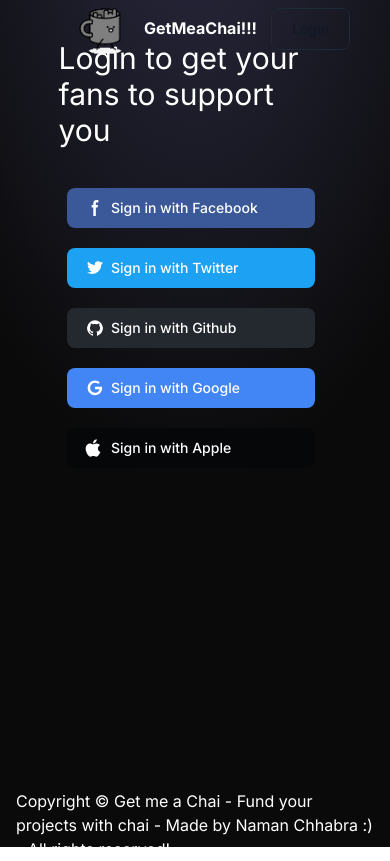
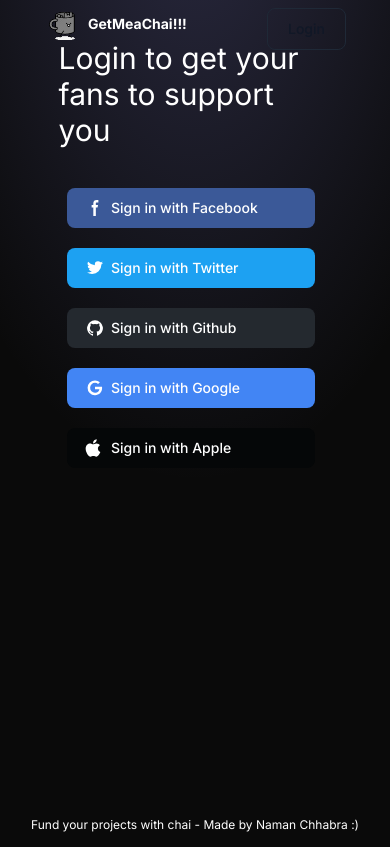
Before and after one commit to naman79820/GetMeaChai, a Next.js app: page /login in a window 390 px wide. Built offline with nearby package versions, Linux system fonts and the light colour scheme; no server answers.

Commit message:
some responsiveness

```diff
--- a/app/[username]/page.js
+++ b/app/[username]/page.js
@@ -25,3 +25,10 @@
 }
 
 export default Username
+
+export async function generateMetadata({ params}){
+return {
+  title: `Support - ${params.username} - Get Me A Chai`
+}
+
+}
--- a/app/about/page.js
+++ b/app/about/page.js
@@ -30,3 +30,7 @@
 };
 
 export default About;
+export const metadata = {
+  title: "About Us - Get Me A Chai"
+
+}
--- a/app/dashboard/page.js
+++ b/app/dashboard/page.js
@@ -8,3 +8,8 @@
 }
 
 export default DashboardPage
+
+export const metadata = {
+  title: "Dashboard - Get Me A Chai"
+
+}
--- a/app/login/page.js
+++ b/app/login/page.js
@@ -1,4 +1,5 @@
 "use client"
+
 
 import React,{useEffect} from 'react'
 import { useSession, signIn, signOut } from "next-auth/react"
@@ -6,11 +7,14 @@
 
 
 
+
   const Login = () => {
     const { data: session } = useSession();
     const router = useRouter();
 
+
     useEffect(() => {
+      document.title= "Login - Get Me A Chai"
       if (session) {
         router.push('/dashboard');
       }
@@ -58,7 +62,8 @@
     </div>
     </div>
 
+
   )
+
 }
-
 export default Login
--- a/components/Footer.js
+++ b/components/Footer.js
@@ -3,10 +3,15 @@
 const Footer = () => {
   return (
     <footer className="w-full ">
-      <div className="bg-[#0a0a0a] h-11 flex items-center justify-center px-4 text-white">
-       <p>
-        Copyright &copy; Get me a Chai - Fund your projects with chai - Made by Naman Chhabra :) - All rights reserved!
-       </p>
+      <div className="bg-[#0a0a0a] h-11 flex items-center justify-center px-4 text-white max-[850px]:text-sm max-[650px]:text-xs max-[365px]:text-[11px] max-[330px]:text-[10px] max-[330px]:px-1" >
+       <p className="max-[530px]:hidden" >
+        Copyright &copy;
+        </p>
+        <p className="max-[450px]:hidden"> Get me a Chai -
+        </p>
+        <p>
+        Fund your projects with chai - Made by Naman Chhabra :)
+        </p>
       </div>
     </footer>
   );
--- a/components/Navbar.js
+++ b/components/Navbar.js
@@ -1,97 +1,85 @@
 "use client";
 
 import React, { useState } from "react";
-
 import { useSession, signIn, signOut } from "next-auth/react";
-
-
-
 import Link from "next/link";
 
 const Navbar = () => {
   const { data: session } = useSession();
-  const [showDropdown, setshowDropdown] = useState(false)
-  // if(session) {
-  //   return <>
-  //     Signed in as {session.user.email} <br/>
-  //     <button onClick={() => signOut()}>Sign out</button>
-  //   </>
-  // }
+  const [showDropdown, setshowDropdown] = useState(false);
+
   return (
     <nav className="w-full fixed z-10">
-      <div className="  h-12 flex justify-between px-4">
-        <Link
-          href="/"
-          className="logo flex items-center font-bold text-white mt-2 cursor-pointer"
-        >
+      <div className={`h-12 flex justify-between max-[740px]:justify-items-start   px-4 max-[740px]:px-0 max-[740px]:mr-5 max-[600px]:text-sm max-[600px]:pb-2 ${session ? "max-[640px]:flex-col max-[640px]:items-center" : ""}`}>
+        <Link href="/" className="logo flex items-center font-bold text-white mt-2 cursor-pointer">
           <span>
             <img
               src="/chai1.1.gif"
-              className="w-[8rem] relative left-[25px]"
-              alt=""
+              className={`w-[8rem] relative left-[25px] max-[740px]:w-[5rem] max-[740px]:h-[80px] me-2 ${session ? "max-[640px]:hidden" : ""}`}
+              alt="GetMeaChai!!!"
             />
           </span>
           GetMeaChai!!!
         </Link>
-        {/* <ul className='flex items-center  gap-5 text-white '>
-    <li>Home</li>
-    <li>AboutUs</li>
-    <li>Projects</li>
-    <li>Signup</li>
-    <li>Login</li>
-</ul> */}
-        <div className="relative">
-          {session && <>
 
-<button onClick={()=>{setshowDropdown(!showDropdown)}} onBlur={()=>{setTimeout(() => {
-  setshowDropdown(false)
-}, 100);}} id="dropdownDefaultButton" data-dropdown-toggle="dropdown" className="text-gray-900 mt-2 hover:text-white border border-gray-800 hover:bg-gray-900 focus:ring-4 focus:outline-none
-         focus:ring-gray-300 font-medium rounded-lg text-sm px-5 py-2.5 text-center me-6 mb-2 dark:border-gray-600 dark:text-gray-400
-          dark:hover:text-white dark:hover:bg-gray-600 dark:focus:ring-gray-800   inline-flex items-center  " type="button">Welcome {session.user.email} <svg className="w-2.5 h-2.5 ms-3" aria-hidden="true" xmlns="http://www.w3.org/2000/svg" fill="none" viewBox="0 0 10 6">
-<path stroke="currentColor" strokeLinecap="round" strokeLinejoin="round" strokeWidth="2" d="m1 1 4 4 4-4"/>
+        <div className="relative ">
+          {session ? (
+            <>
+              <button
+                onClick={() => setshowDropdown(!showDropdown)}
+                onBlur={() => {
+                  setTimeout(() => {
+                    setshowDropdown(false);
+                  }, 100);
+                }}
+                id="dropdownDefaultButton"
+                className="text-gray-900 max-[500px]:text-[9px] max-[386px]:me-1 max-[386px]:px-1 max-[360px]:ml-2 max-[740px]:py-2 mt-2 hover:text-white border border-gray-800 hover:bg-gray-900 focus:ring-4 focus:outline-none focus:ring-gray-300 font-medium rounded-lg text-sm px-5 py-2.5 text-center me-6 mb-2 dark:border-gray-600 dark:text-gray-400 dark:hover:text-white dark:hover:bg-gray-600 dark:focus:ring-gray-800 inline-flex items-center"
+                type="button"
+              >
+                Welcome {session.user.email}
+                <svg className="w-2.5 h-2.5 ms-3" aria-hidden="true" xmlns="http://www.w3.org/2000/svg" fill="none" viewBox="0 0 10 6">
+                  <path stroke="currentColor" strokeLinecap="round" strokeLinejoin="round" strokeWidth="2" d="m1 1 4 4 4-4" />
                 </svg>
               </button>
 
-
-<div id="dropdown" className={`z-10 ${showDropdown?"":"hidden"} absolute left-[7.7rem]  bg-white divide-y divide-gray-100 rounded-lg shadow w-44 dark:bg-gray-700`}>
+              <div id="dropdown" className={`z-10 ${showDropdown ? "" : "hidden"} absolute left-[7.7rem] bg-white divide-y divide-gray-100 rounded-lg shadow w-44 dark:bg-gray-700`}>
                 <ul className="py-2 text-sm text-gray-700 dark:text-gray-200" aria-labelledby="dropdownDefaultButton">
                   <li>
-        <Link href="/dashboard" className="block px-4 py-2 hover:bg-gray-100 dark:hover:bg-gray-600 dark:hover:text-white">Dashboard</Link>
+                    <Link href="/dashboard" className="block px-4 py-2 hover:bg-gray-100 dark:hover:bg-gray-600 dark:hover:text-white">
+                      Dashboard
+                    </Link>
                   </li>
                   <li>
-        <Link  href={`${session.user.name}`} className="block px-4 py-2 hover:bg-gray-100 dark:hover:bg-gray-600 dark:hover:text-white">Your Page</Link>
+                    <Link href={`${session.user.name}`} className="block px-4 py-2 hover:bg-gray-100 dark:hover:bg-gray-600 dark:hover:text-white">
+                      Your Page
+                    </Link>
                   </li>
-
                   <li>
-        <Link href="#" onClick={()=>{signOut()}} className="block px-4 py-2 hover:bg-gray-100 dark:hover:bg-gray-600 dark:hover:text-white">Sign out</Link>
+                    <Link href="#" onClick={() => signOut()} className="block px-4 py-2 hover:bg-gray-100 dark:hover:bg-gray-600 dark:hover:text-white">
+                      Sign out
+                    </Link>
                   </li>
                 </ul>
               </div>
-</>
-}
 
-          {session && (
               <button
                 type="button"
-              className="text- gray-900 mt-2 hover:text-white border border-gray-800 hover:bg-gray-900 focus:ring-4 focus:outline-none
-         focus:ring-gray-300 font-medium rounded-lg text-sm px-5 py-2.5 text-center me-6 mb-2 dark:border-gray-600 dark:text-gray-400
-          dark:hover:text-white dark:hover:bg-gray-600 dark:focus:ring-gray-800 "onClick={()=>{signOut()}}
+                className="text-gray-900 mt-2 hover:text-white border max-[740px]:me-2 max-[740px]:px-3 max-[740px]:py-2.5 max-[600px]:text-xs max-[505px]:me-0 max-[386px]:px-2 border-gray-800 hover:bg-gray-900 focus:ring-4 focus:outline-none focus:ring-gray-300 font-medium rounded-lg text-sm px-5 py-2.5 text-center me-6 mb-2 dark:border-gray-600 dark:text-gray-400 dark:hover:text-white dark:hover:bg-gray-600 dark:focus:ring-gray-800"
+                onClick={() => signOut()}
               >
                 Logout
               </button>
-          )}
-          {!session &&
-          <Link href={"/login"}>
+            </>
+          ) : (
+            <Link href="/login">
               <button
                 type="button"
-              className="text-gray-900 mt-2 hover:text-white border border-gray-800 hover:bg-gray-900 focus:ring-4 focus:outline-none
-         focus:ring-gray-300 font-medium rounded-lg text-sm px-5 py-2.5 text-center me-6 mb-2 dark:border-gray-600 dark:text-gray-400
-          dark:hover:text-white dark:hover:bg-gray-600 dark:focus:ring-gray-800 "
+                className="text-gray-900 mt-2 hover:text-white border  border-gray-800 hover:bg-gray-900 focus:ring-4 focus:outline-none focus:ring-gray-300 font-medium rounded-lg text-sm px-5 py-2.5 text-center me-6 mb-2 dark:border-gray-600 dark:text-gray-400 dark:hover:text-white dark:hover:bg-gray-600 dark:focus:ring-gray-800"
               >
                 Login
               </button>
             </Link>
-          }
+          )}
         </div>
       </div>
     </nav>
--- a/db/connectDb.jsx
+++ b/db/connectDb.jsx
@@ -3,11 +3,11 @@
 const connectDB = async () => {
 
   try {
-    console.log("Attempting to connect to MongoDB...");
+
     const conn = await mongoose.connect('mongodb://localhost:27017/chai', {
 
     });
-    console.log(`MongoDB Connected: ${conn.connection.host}`);
+
   } catch (error) {
     console.error('Error connecting to MongoDB:', error.message);
     process.exit(1);
```
Also changed, not shown: app/api/auth/[...nextauth]/route.js (+3 -6 lines), app/page.js (+12 -11 lines). Lines whose indentation alone changed are shown as unchanged.
